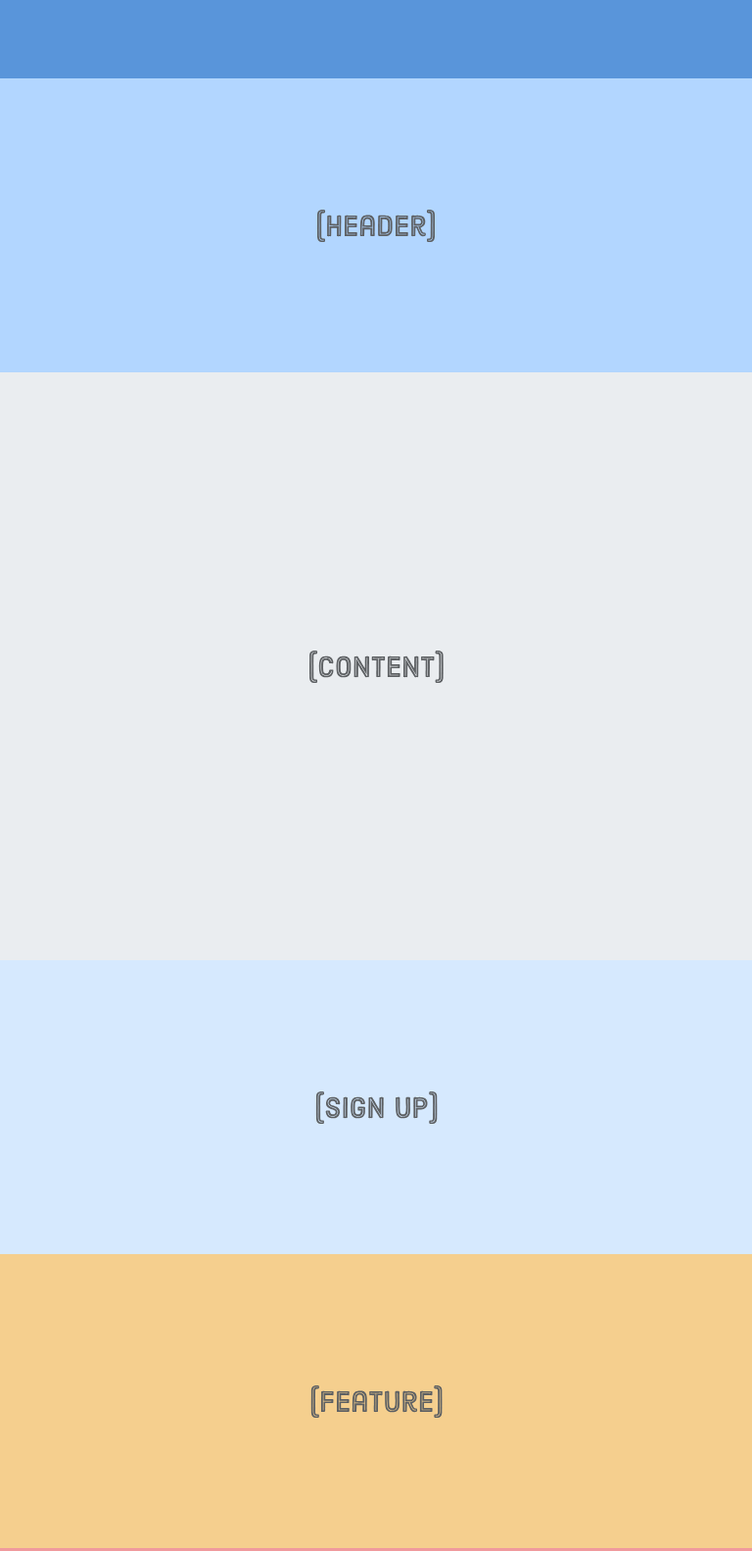
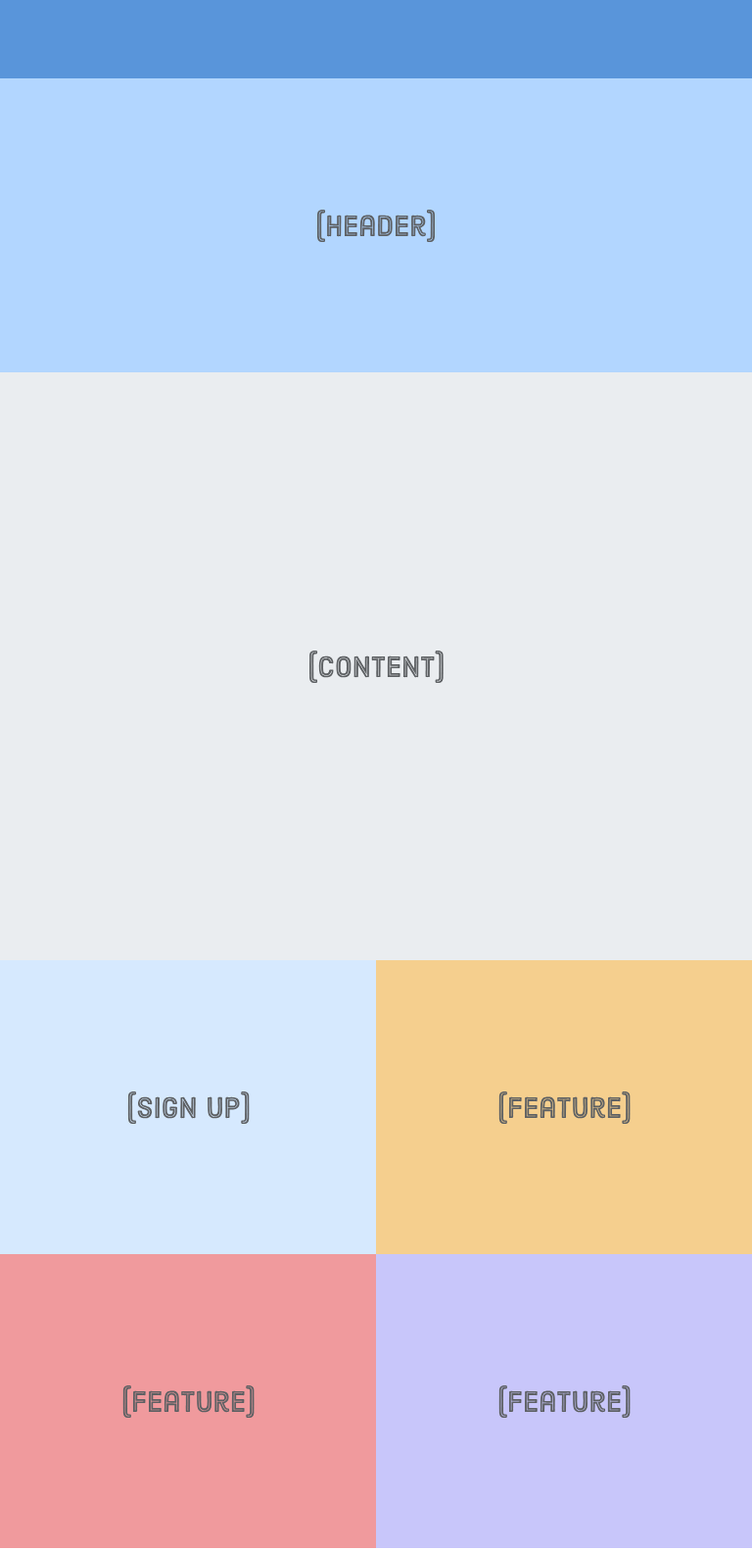
Before and after one commit to funkyMonkey225/HTML-Practice, a plain HTML site: page responsive-design/responsive.html in a window 768 px wide. Shown: the top 1583 px of the page at 98% size. Drawn offline with Linux system fonts and the light colour scheme.

Commit message:
Adds styling for tablet

```diff
--- a/responsive-design/styles.css
+++ b/responsive-design/styles.css
@@ -58,8 +58,11 @@
 
 /* Tablet Styles */
 @media only screen and (min-width: 401px) and (max-width: 960px) {
-    body {
-        background-color: #F5CF8E; /* Yellow */
+    .sign-up,
+    .feature-1,
+    .feature-2,
+    .feature-3 {
+        width: 50%;
     }
 }
 
```
Lines whose indentation alone changed are shown as unchanged.
